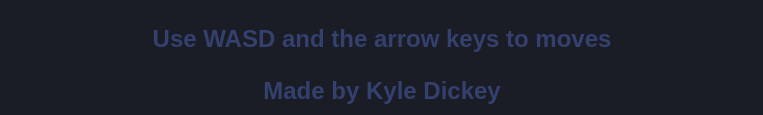
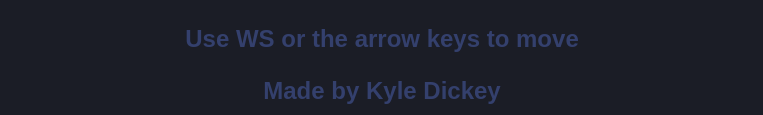
Before and after one commit to dickeyy/PongGame, a plain HTML site: page JS-Version/index.html in a window 1280 px wide. Shown: the part 652-767 px from the top of the page, without its empty margins (258-1021 px from the left). Drawn offline with Linux system fonts and the light colour scheme.

Commit message:
Update Ignore

```diff
--- a/JS-Version/index.html
+++ b/JS-Version/index.html
@@ -20,7 +20,7 @@
     <body  style="background-color: #1B1D26;">
         <h1 style="font-weight: bolder; font-family:sans-serif; font-size: 60px; color: aliceblue; text-align: center;">Pong Game</h1>
         <canvas></canvas>
-        <p style="font-weight: bolder; font-family:sans-serif; font-size: 24px; color: #34406D; text-align: center;">Use WASD and the arrow keys to moves</p>
+        <p style="font-weight: bolder; font-family:sans-serif; font-size: 24px; color: #34406D; text-align: center;">Use WS or the arrow keys to move</p>
         <p style="font-weight: bolder; font-family:sans-serif; font-size: 24px; color: #34406D; text-align: center;">Made by Kyle Dickey</p>
     </body>
 
```
Also changed, not shown: 5 other files.
